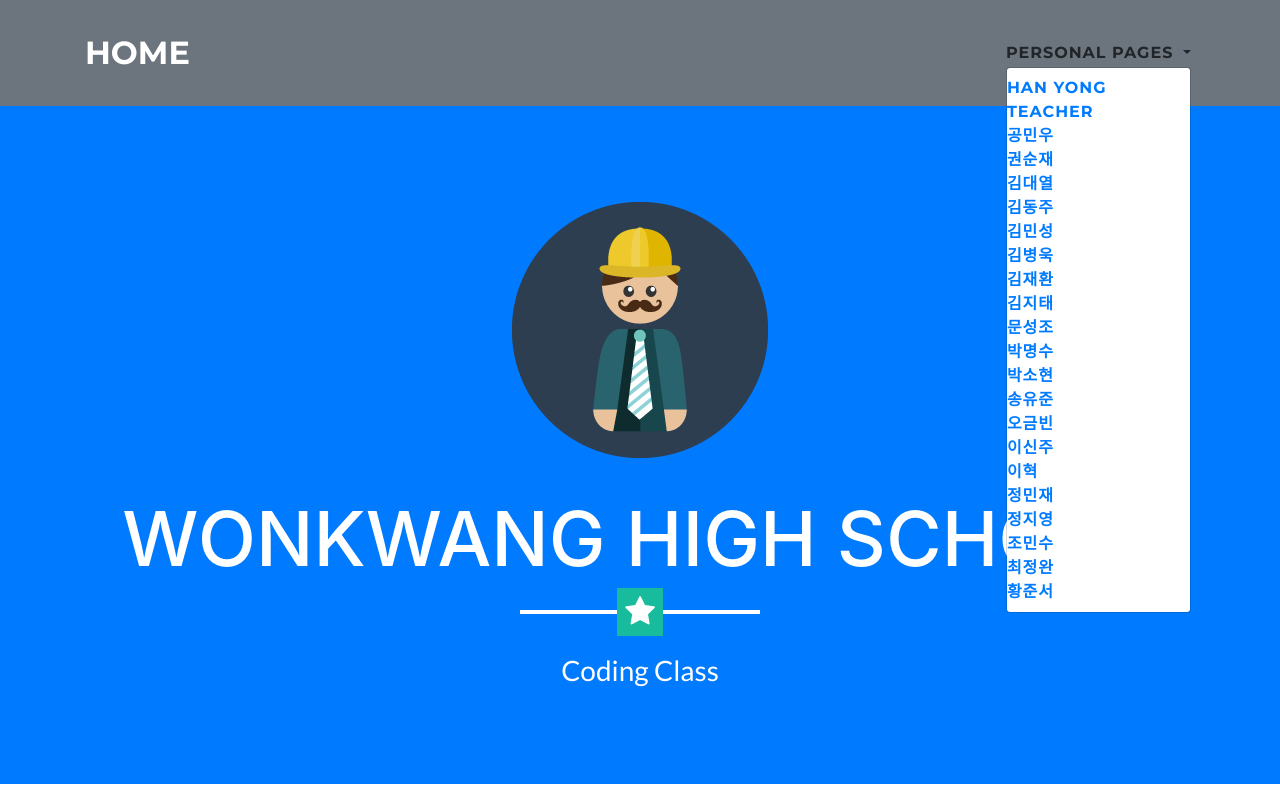
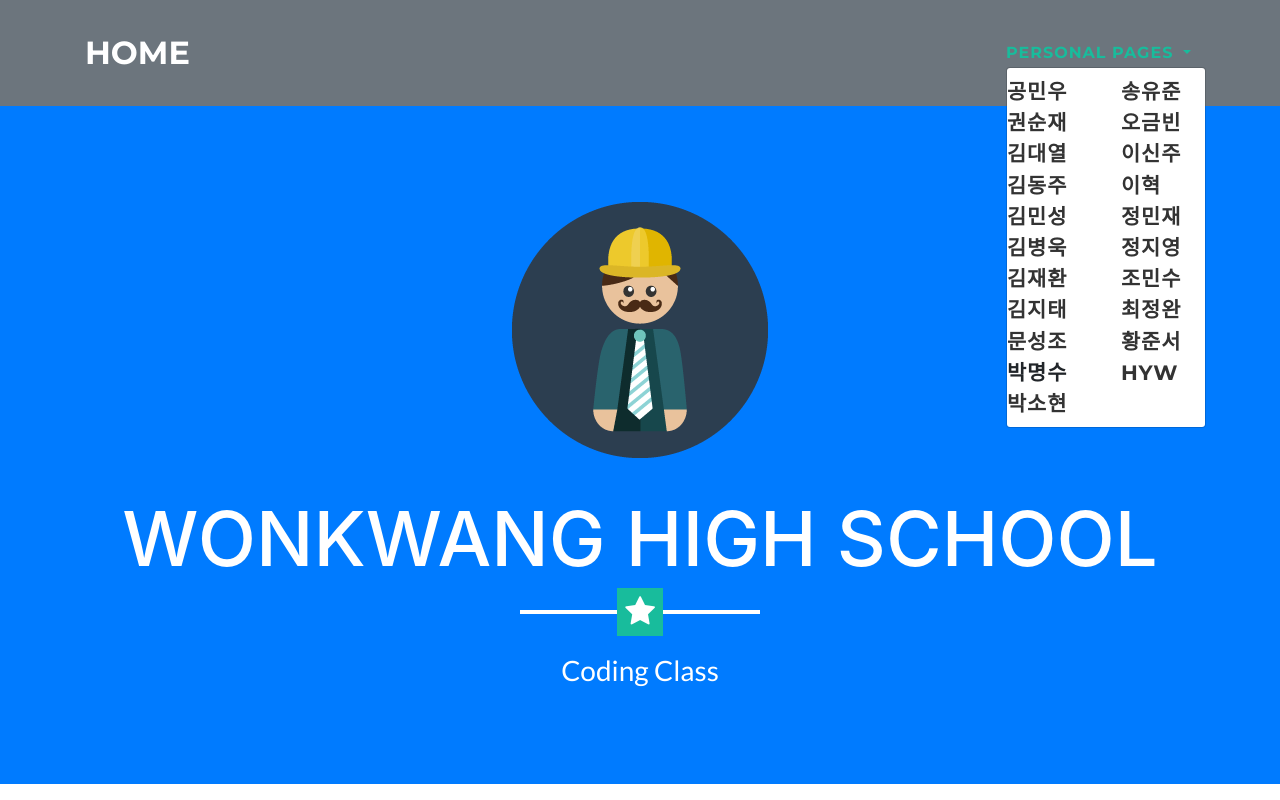
Before and after one commit to gold4877/hwunrowTeacher.github.io, a website with bundled scripts: page index.html in a window 1280 px wide. Both pictures are taken after a click on the link "PERSONAL PAGES". Shown: the top 800 px of the page. Built offline with nearby package versions, Linux system fonts and the light colour scheme.

Commit message:
edit dropdown menu to two collumns

```diff
--- a/index.html
+++ b/index.html
@@ -24,10 +24,32 @@
     <!-- Custom styles for this template -->
     <link href="css/freelancer.min.css" rel="stylesheet">
     <style>
-      .dropdown-menu li:hover .sub-menu {
-        visibility: visible;
+      .dropdown-menu.columns-2 {
+        min-width: 200px;
       }
-
+      .multi-column-dropdown {
+      	list-style: none;
+        margin: 0px;
+        padding: 0px;
+      }
+      .multi-column-dropdown li a {
+      	display: block;
+      	clear: both;
+      	font-size: 1.3em;
+      	color: #333;
+      	white-space: normal;
+      }
+      .multi-column-dropdown li a:hover {
+      	text-decoration: none;
+      	color: #262626;
+      	background-color: #999;
+      }
+      @media (max-width: 767px) {
+    	.dropdown-menu.multi-column {
+    		min-width: 240px !important;
+    		overflow-x: hidden;
+    	}
+}
     </style>
   </head>
 
@@ -44,10 +66,12 @@
         <div class="collapse navbar-collapse" id="navbarResponsive">
           <ul class="navbar-nav ml-auto">
             <li class="dropdown nav-item mx-0 mx-lg-1">
-             <a class="dropdown-toggle" data-toggle="dropdown">Personal Pages
-              <span class="caret"></span></a>
-              <ul class="dropdown-menu">
-               <li><a href="./personal_pages/HanYongTeacher/index.html">Han Yong Teacher</a></li>
+             <a class="dropdown-toggle" data-toggle="dropdown" style="color:#18bc9c; cursor: pointer;">Personal Pages
+              <b class="caret"></b></a>
+              <ul class="dropdown-menu columns-2">
+               <div class="row">
+                 <div class="col-sm-6">
+                   <ul class="multi-column-dropdown">
                      <li><a href="./personal_pages/공민우/index.html">공민우</a></li>
                      <li><a href="./personal_pages/권순재/index.html">권순재</a></li>
                      <li><a href="./personal_pages/김대열/index.html">김대열</a></li>
@@ -57,8 +81,12 @@
                      <li><a href="./personal_pages/김재환/index.html">김재환</a></li>
                      <li><a href="./personal_pages/김지태/index.html">김지태</a></li>
                      <li><a href="./personal_pages/문성조/index.html">문성조</a></li>
-               <li><a href="./personal_pages/박명수/index.html">박명수</a></li>
+                     <li><a hrf="./personal_pages/박명수/index.html">박명수</a></li>
                      <li><a href="./personal_pages/박소현/index.html">박소현</a></li>
+                   </ul>
+                </div>
+              <div class="col-sm-6">
+                <ul class="multi-column-dropdown">
                  <li><a href="./personal_pages/송유준/index.html">송유준</a></li>
                  <li><a href="./personal_pages/오금빈/index.html">오금빈</a></li>
                  <li><a href="./personal_pages/이신주/index.html">이신주</a></li>
@@ -68,6 +96,9 @@
                  <li><a href="./personal_pages/조민수/index.html">조민수</a></li>
                  <li><a href="./personal_pages/최정완/index.html">최정완</a></li>
                  <li><a href="./personal_pages/황준서/index.html">황준서</a></li>
+                 <li><a href="./personal_pages/HanYongTeacher/index.html">HYW</a></li>
+               </ul>
+             </div>
            </ul>
          </li>
           </ul>
```
Lines whose indentation alone changed are shown as unchanged.
